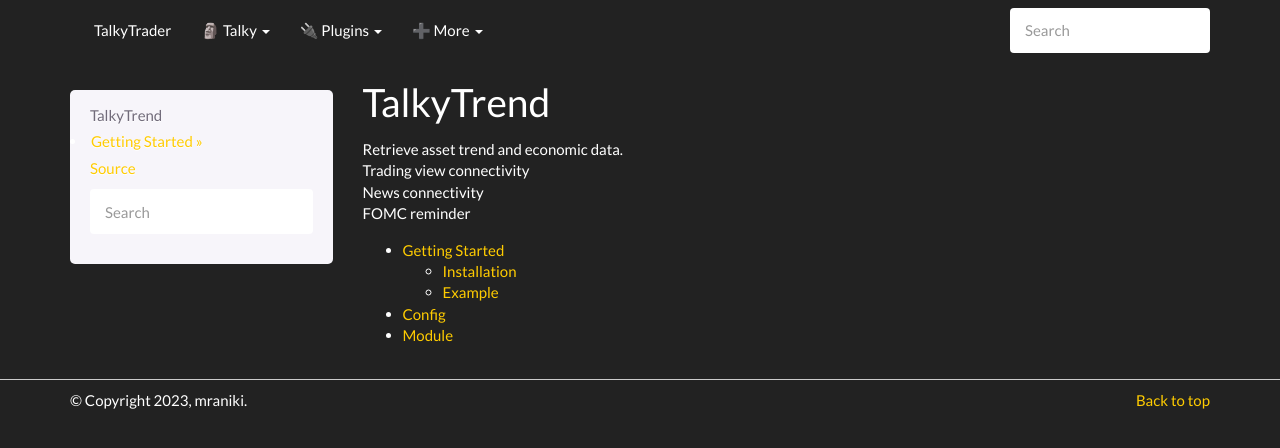
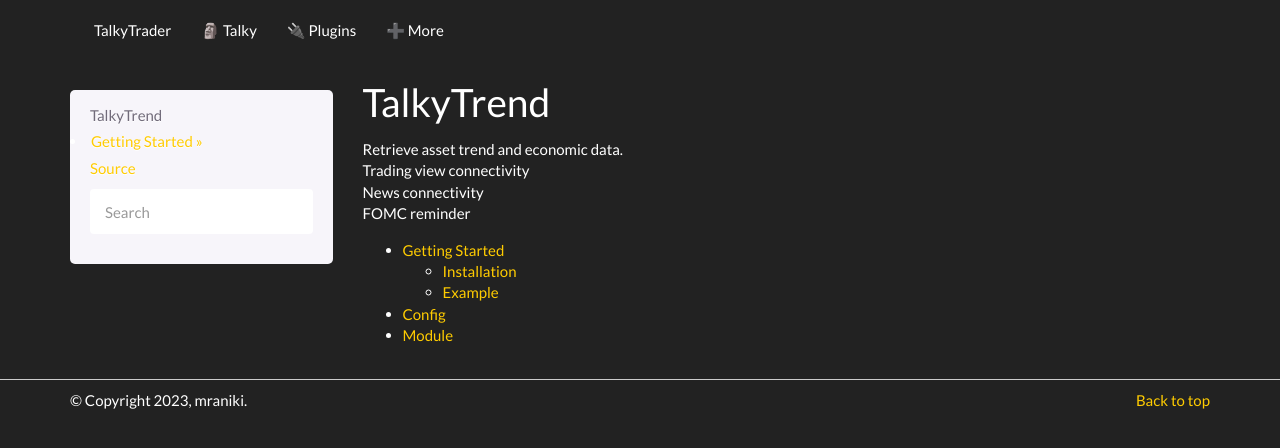
Before and after one commit to mraniki/talkytrend, a Sphinx documentation site: the page built from docs/index.rst, in a window 1280 px wide. Shown: the top 448 px of the page. Built offline with Sphinx 7.4.7, drawn with Linux system fonts in a browser that asks for light colours.

Commit message:
📝 RTD update

```diff
--- a/docs/_static/custom.css
+++ b/docs/_static/custom.css
@@ -14,7 +14,11 @@
 
   .navbar-inverse, .navbar-collapse,  .navbar-brand:hover, .navbar-default, .navbar-inverse .navbar-brand:focus, .navbar-inverse .navbar-nav > li > a:hover, .navbar-inverse .navbar-nav > li > a:focus {
       background-color: #222222;
+
     }
+    .navbar-default .navbar-nav>li>a:hover, .navbar-default .navbar-nav>li>a:focus {
+      color: #ffcc00;
+  }
 
     a {
       color: #ffcc00;
@@ -22,3 +26,12 @@
     a:hover {
       color: #ffcc00; ;
     }
+
+    a:hover code {
+      color: #ffcc00;
+    }
+
+    dt:target, span.highlighted {
+background-color: transparent;
+
+    }
--- a/docs/_templates/navbar.html
+++ b/docs/_templates/navbar.html
@@ -21,85 +21,42 @@
 
     <div class="collapse navbar-collapse nav-collapse">
       <ul class="nav navbar-nav">
-            {% if theme_navbar_links %}
-              {%- for menu in theme_navbar_links %}
-                {% if menu[0] == "_menu" %}
         <li class="dropdown">
-                    <a role="button" id="{{ menu[1] }}Toc" data-toggle="dropdown" data-target="#" href="#" aria-expanded="false">{{ menu[1] }} <b class="caret"></b></a>
-                    <ul class="dropdown-menu multi-level" role="menu" aria-labelledby="{{ menu[1] }}Toc">
-                    {%- for link in menu[2] %}
-                      {% if link[0] == "_divider" %}
+          <a role="button" class="nav-link" href="https://talkytrader.github.io/wiki/" class="caret">TalkyTrader</a>
+        </li>
+        <li class="dropdown">
+          <a role="button" href="https://talky.rtfd.io/" id="menu1" data-toggle="dropdown" >🗿 Talky</a>
+          <ul class="dropdown-menu multi-level" role="menu" aria-labelledby="menu1">
+            <a class="dropdown-item" href="https://talky.rtfd.io/01_start">🪙 Get started</a>
             <li class="divider"></li>
-                      {% elif link[0] == "_menu" %}
-                        <li class="dropdown-submenu">
-                          {% if link|length == 4 %}
-                            <a tabindex="-1" href="{{ pathto(link[2]) }}">{{ link[1] }}</a>
-                          {% elif link|length == 5 %}
-                            <a tabindex="-1" href="{{ pathto(link[2]) }}{{ link[3] }}">{{ link[1] }}</a>
-                          {% else %}
-                            <a tabindex="-1" href="#">{{ link[1] }}</a>
-                          {% endif %}
-                          <ul class="dropdown-menu">
-                            {%- for sublink in link[-1] %}
-                              {% if sublink[0] == "_divider" %}
-                                <li class="divider"></li>
-                              {% elif sublink[0] == "_menu" %}
-                                <li class="dropdown-submenu">
-                                  {% if sublink|length == 4 %}
-                                    <a tabindex="-1" href="{{ pathto(sublink[2]) }}">{{ sublink[1] }}</a>
-                                  {% elif sublink|length == 5 %}
-                                    <a tabindex="-1" href="{{ pathto(sublink[2]) }}{{ sublink[3] }}">{{ sublink[1] }}</a>
-                                  {% else %}
-                                    <a tabindex="-1" href="#">{{ sublink[1] }}</a>
-                                  {% endif %}
-                                  <ul class="dropdown-menu">
-                                    {%- for specificlink in sublink[-1] %}
-                                      {% if specificlink[0] == "_divider" %}
-                                        <li class="divider"></li>
-                                      {% elif specificlink|length > 2 %}
-                                        <li><a href="{{ pathto(specificlink[1]) }}{{ specificlink[2] }}">{{ specificlink[0] }}</a></li>
-                                      {% else %}
-                                        <li><a href="{{ specificlink[1] if specificlink[1][:4] == 'http' else pathto(specificlink[1]) }}">{{ specificlink[0] }}</a></li>
-                                      {% endif %}
-                                    {%- endfor %}
+            <a class="dropdown-item" href="https://talky.rtfd.io/02_config">⚙️ Config</a>
           </ul>
         </li>
-                              {% elif sublink|length > 2 %}
-                                <li><a href="{{ pathto(sublink[1]) }}{{ sublink[2] }}">{{ sublink[0] }}</a></li>
-                              {% else %}
-                                <li><a href="{{ sublink[1] if sublink[1][:4] == 'http' else pathto(sublink[1]) }}">{{ sublink[0] }}</a></li>
-                              {% endif %}
-                            {%- endfor %}
+        <li class="dropdown">
+          <a role="button" href="#" id="menu2" data-toggle="dropdown" >🔌 Plugins</a>
+          <ul class="dropdown-menu multi-level" role="menu" aria-labelledby="menu2">
+            <a class="dropdown-item" href="https://iamlistening.rtfd.io/">👂 IamListening</a>
+            <li class="divider"></li>
+            <a class="dropdown-item" href="https://findmyorder.rtfd.io/">🔎 FindMyOrder</a>
+            <li class="divider"></li>
+            <a class="dropdown-item" href="https://dxsp.rtfd.io/">⛓️ DXSP</a>
+            <li class="divider"></li>
+            <a class="dropdown-item" href="https://talky.rtfd.io">💱 CEX</a>
+            <li class="divider"></li>
+            <a class="dropdown-item" href="https://talky.rtfd.io">💁 Helper</a>
+            <li class="divider"></li>
+            <a class="dropdown-item" href="https://talkytrend.rtfd.io/">📰 Talkytrend</a>
           </ul>
         </li>
-                      {% elif link|length > 2 %}
-                        <li><a href="{{ pathto(link[1]) }}{{ link[2] }}">{{ link[0] }}</a></li>
-                      {% else %}
-                        <li><a href="{{ link[1] if link[1][:4] == 'http' else pathto(link[1]) }}">{{ link[0] }}</a></li>
-                      {% endif %}
-                    {%- endfor %}
+        <li class="dropdown">
+          <a role="button" href="#" id="menu3" data-toggle="dropdown">➕ More</a>
+          <ul class="dropdown-menu multi-level" role="menu" aria-labelledby="menu3">
+            <a class="dropdown-item" href="https://github.com/mraniki/tt">🆕 What's new?</a>
+            <li class="divider"></li>
+            <a class="dropdown-item" href="https://talky.rtfd.io">💬 Connect</a>
           </ul>
         </li>
-                {% else %}
-                  <li><a href="{{ pathto(*menu[1:]) }}">{{ menu[0] }}</a></li>
-                {% endif %}
-              {%- endfor %}
-            {% endif %}
-            {% if theme_navbar_sidebarrel %}
-              {% block sidebarrel %}
-                {% include "relations.html" %}
-              {% endblock %}
-            {% endif %}
-            {% block navbarextra %}
-            {% endblock %}
-            {% if theme_source_link_position == "nav" %}
-              <li class="hidden-sm">{% include "sourcelink.html" %}</li>
-            {% endif %}
       </ul>
-
-          {% block navbarsearch %}
-            {% include "navbarsearchbox.html" %}
-          {% endblock %}
     </div>
   </div>
 </div>
```
Lines whose indentation alone changed are shown as unchanged.
